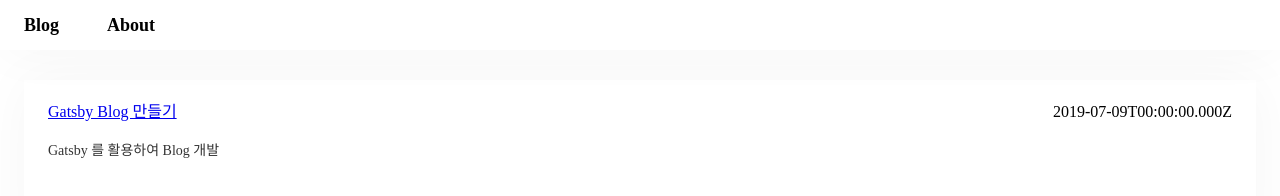
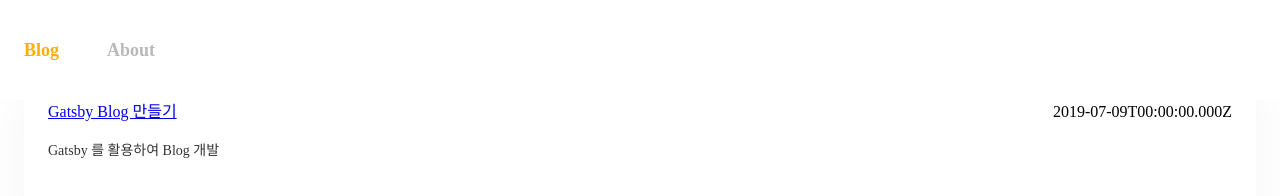
Before and after one commit to cjisu/blog, a Gatsby site: page / in a window 1280 px wide. Built offline with nearby package versions, Linux system fonts and the light colour scheme; Gatsby itself is replaced by a stand-in of ours.

Commit message:
Modify Header css

```diff
--- a/src/components/header.js
+++ b/src/components/header.js
@@ -10,8 +10,7 @@
   top: 0;
   right: 0;
   background: #ffffff;
-  height: 50px;
-  box-shadow: 1px 1px 54px 0 rgba(0, 0, 0, 0.04);
+  height: 100px;
 `
 
 const HeadrItem = styled.div`
@@ -20,9 +19,17 @@
   margin: 0 24px;
 `;
 
+const SelectedHeaderItem = styled(HeadrItem)`
+  color: #FFAE00;
+`
+
+const UnSelectedHeaderItem = styled(HeadrItem)`
+  color: #B9B9B9
+`
+
 export default () => (
   <Header>
-      <HeadrItem>Blog</HeadrItem>
-      <HeadrItem>About</HeadrItem>
+      <SelectedHeaderItem>Blog</SelectedHeaderItem>
+      <UnSelectedHeaderItem>About</UnSelectedHeaderItem>
   </Header>
 )
```
